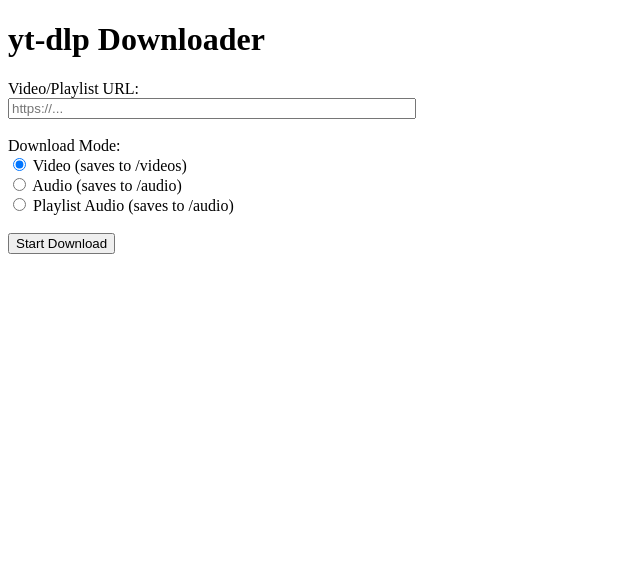
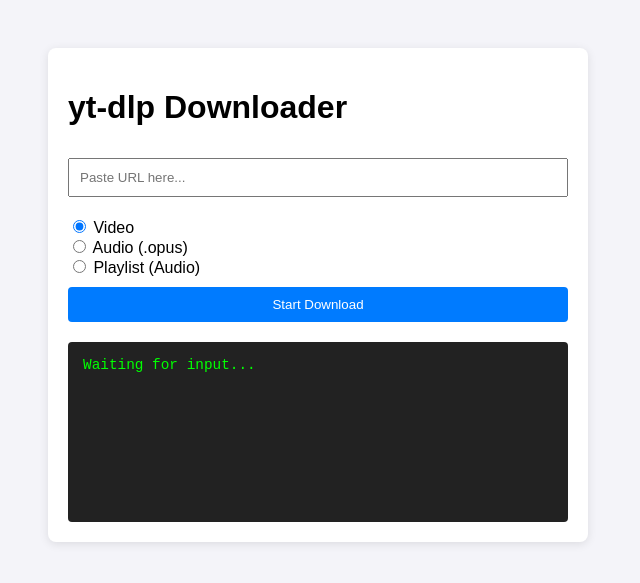
Before and after one commit to sixelasacul/yt-dlp-simple-ui, a Flask app: page / in a window 1280 px wide. Shown: the top 583 px of the page, without its empty margins (0-640 px from the left). Run offline with Flask 3, Linux system fonts and the light colour scheme; some libraries are stand-ins or nearby versions.

Commit message:
Update index.html

```diff
--- a/templates/index.html
+++ b/templates/index.html
@@ -1,37 +1,68 @@
 <!DOCTYPE html>
-<html>
+<html lang="en">
 <head>
-    <title>yt-dlp Simple UI</title>
+    <meta charset="UTF-8">
+    <title>yt-dlp-simple-ui</title>
+    <!-- Load HTMX for seamless, no-refresh updates -->
+    <script src="https://unpkg.com/htmx.org@latest"></script>
+    <style>
+        body { font-family: sans-serif; padding: 40px; background: #f4f4f9; }
+        .card { background: white; padding: 20px; border-radius: 8px; box-shadow: 0 2px 10px rgba(0,0,0,0.1); max-width: 500px; }
+        #log-window {
+            background: #222; color: #0f0; padding: 15px;
+            height: 150px; overflow-y: auto; margin-top: 20px;
+            font-family: 'Courier New', monospace; border-radius: 4px;
+            font-size: 0.9em;
+        }
+        input[type="text"] { width: 100%; padding: 10px; margin: 10px 0; box-sizing: border-box; }
+        button { background: #007bff; color: white; border: none; padding: 10px 20px; border-radius: 4px; cursor: pointer; width: 100%; }
+        button:disabled { background: #ccc; }
+        #status-msg { margin-top: 15px; font-size: 0.9em; }
+    </style>
 </head>
 <body>
-    <h1>yt-dlp Downloader</h1>
 
-    <form action="/run" method="post">
-        <!-- URL Input -->
-        <div>
-            <label for="url">Video/Playlist URL:</label><br>
-            <input type="text" id="url" name="url" placeholder="https://..." required style="width: 400px;">
+    <div class="card">
+        <h1>yt-dlp Downloader</h1>
+
+        <!-- hx-post: Sends form via AJAX, no page reload -->
+        <!-- hx-target: Puts the response into the #status-msg div -->
+        <form hx-post="/run" hx-target="#status-msg" id="dl-form">
+            <input type="text" name="url" placeholder="Paste URL here..." required>
+
+            <div style="margin: 10px 0;">
+                <label><input type="radio" name="mode" value="video" checked> Video</label><br>
+                <label><input type="radio" name="mode" value="audio"> Audio (.opus)</label><br>
+                <label><input type="radio" name="mode" value="playlist"> Playlist (Audio)</label>
+            </div>
+
+            <button type="submit" id="submit-btn">Start Download</button>
+        </form>
+
+        <div id="status-msg"></div>
+
+        <!-- Log Window:
+             hx-get: Periodically fetches the latest log string
+             hx-trigger: Every 1 second
+             hx-swap: Replaces the content of this div with the server'</code> response
+        -->
+        <div id="log-window"
+             hxx-get="/log"
+             hx-trigger="every 1s"
+             hx-swap="innerHTML">
+            Waiting for input...
         </div>
+    </div>
 
-        <br>
-
-        <!-- Mode Selection -->
-        <div>
-            <label>Download Mode:</label><br>
-            <input type="radio" id="video" name="mode" value="video" checked>
-            <label for="video">Video (saves to /videos)</label><br>
-
-            <input type="radio" id="audio" name="mode" value="audio">
-            <label for="audio">Audio (saves to /audio)</label><br>
-
-            <input type="radio" id="playlist" name="mode" value="playlist">
-            <label for="playlist">Playlist Audio (saves to /audio)</label>
-        </div>
-
-        <br>
-
-        <!-- Submit Button -->
-        <button type="submit">Start Download</button>
-    </form>
+    <script>
+        // Small helper to disable the button while the background task is running
+        // This prevents the user from spamming the 'Run' button.
+        document.body.addEventListener('htmx:afterRequest', function(evt) {
+            if (evt.detail.target.id === 'dl-form') {
+                // We don't actually need much JS here, but this is a place
+                // to add custom client-side logic if you want to expand.
+            }
+        });
+    </script>
 </body>
 </html>
```
